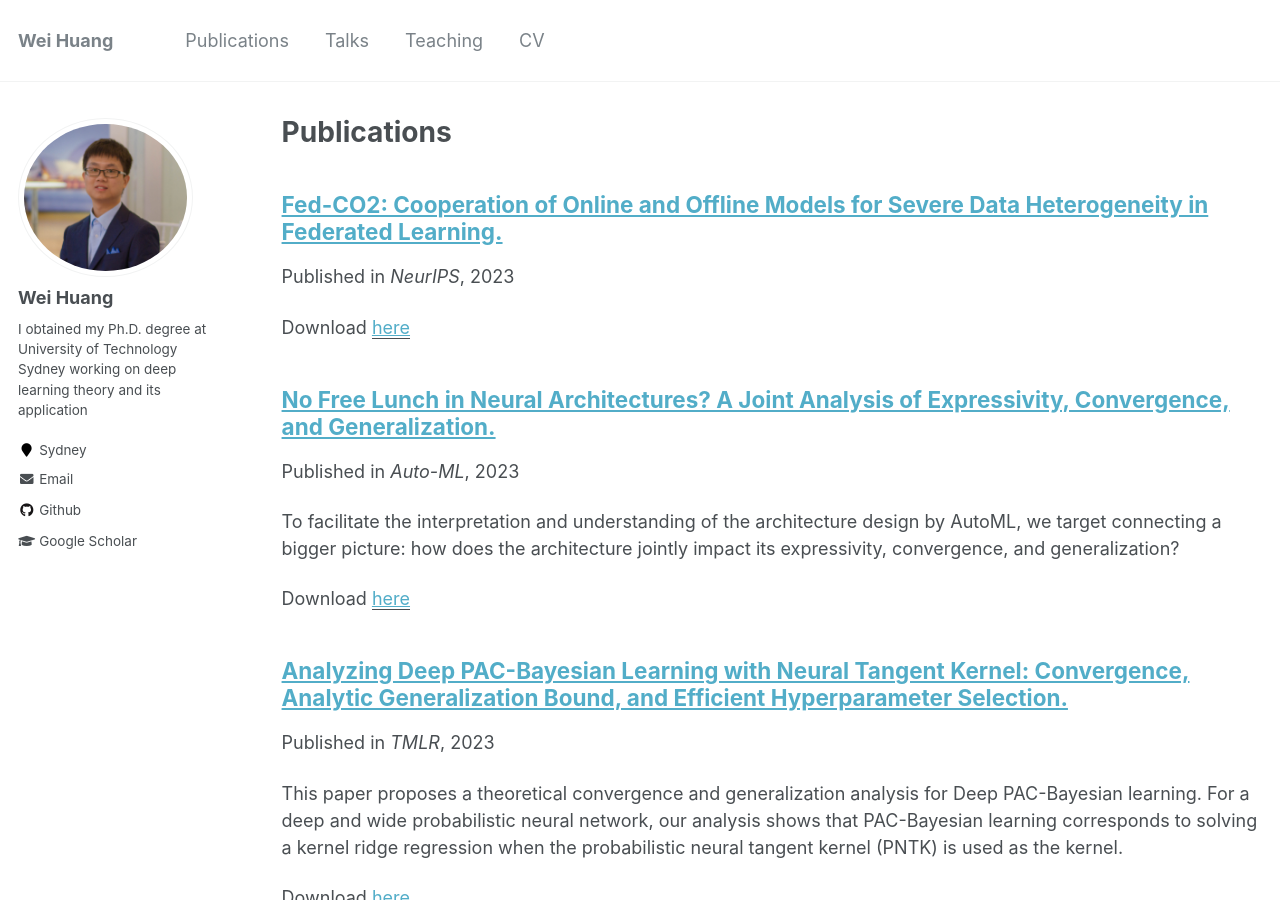
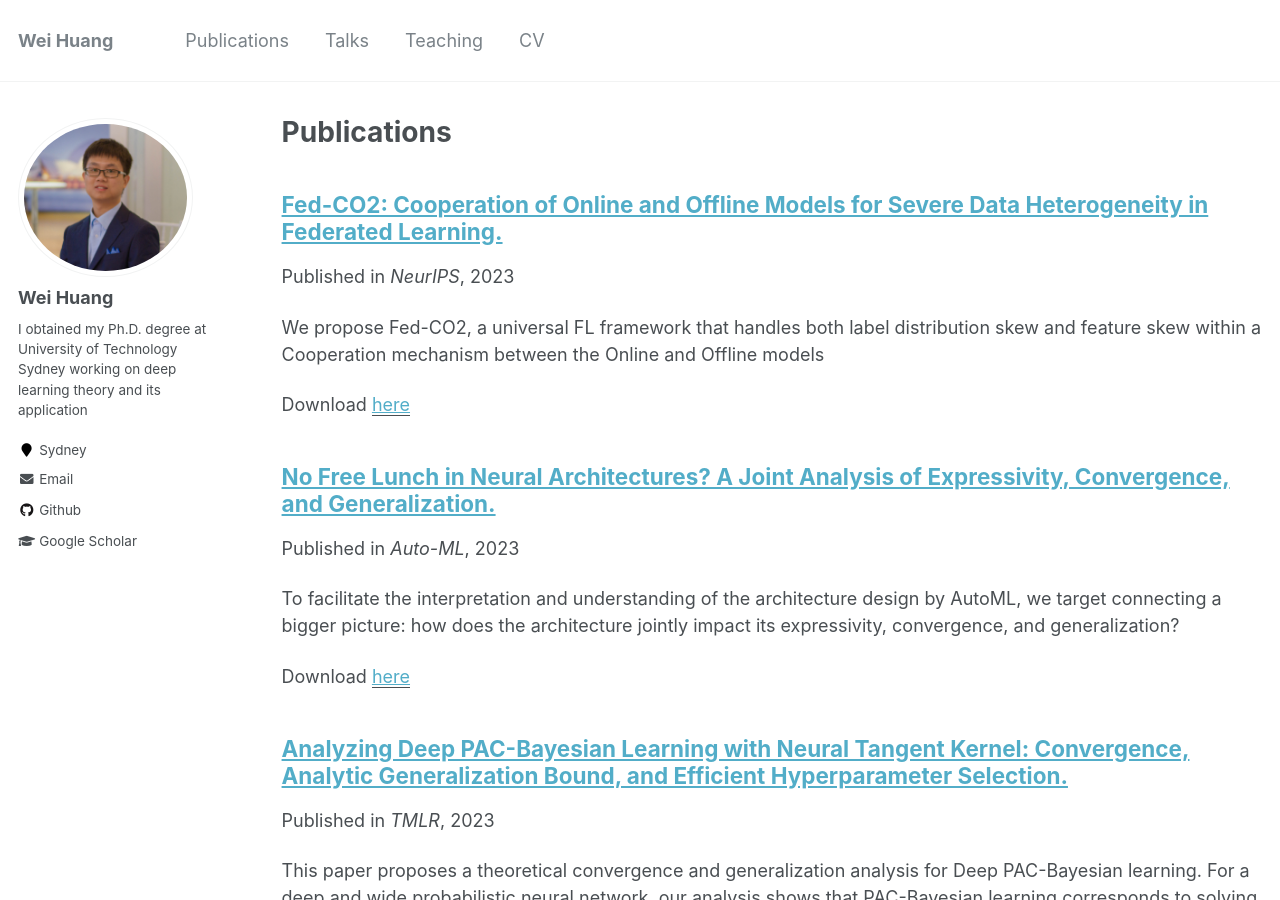
Before and after one commit to WeiHuang05/Weihuang05.github.io, a Jekyll site: the page built from _pages/publications.md, in a window 1280 px wide and 900 px high. Built offline with Jekyll 4.4.1, drawn with Linux system fonts in a browser that asks for light colours.

Commit message:
Update 2023-12-01-fed_co2-number-16.md

```diff
--- a/_publications/2023-12-01-fed_co2-number-16.md
+++ b/_publications/2023-12-01-fed_co2-number-16.md
@@ -2,10 +2,11 @@
 title: "Fed-CO2: Cooperation of Online and Offline Models for Severe Data Heterogeneity in Federated Learning."
 collection: publications
 permalink: /publication/2023-12-01-fed_co2-number-16
-excerpt: ''
+excerpt: 'We propose Fed-CO2, a universal FL framework that handles both label distribution skew and feature skew within
+a Cooperation mechanism between the Online and Offline models'
 date: 2023-12-01
 venue: 'NeurIPS'
-paperurl: ''
+paperurl: 'https://openreview.net/pdf?id=dEDdRWunxU'
 ---
 
-[Download paper here]()
+[Download paper here](https://openreview.net/pdf?id=dEDdRWunxU)
```
